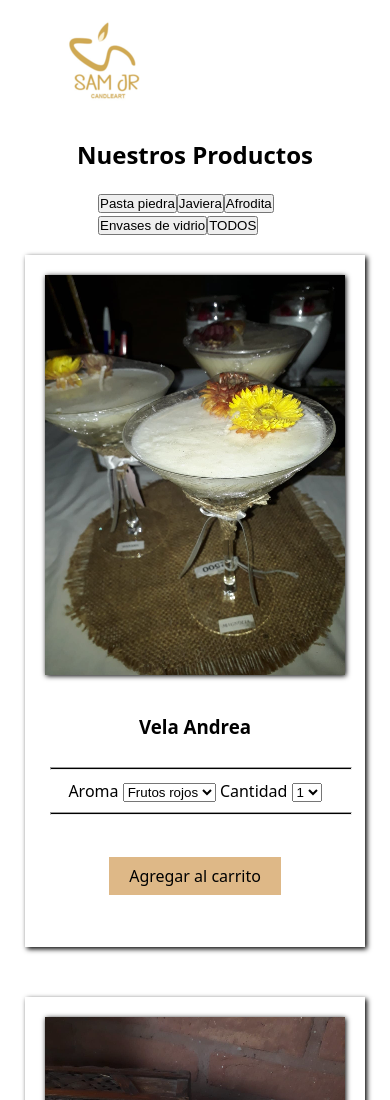
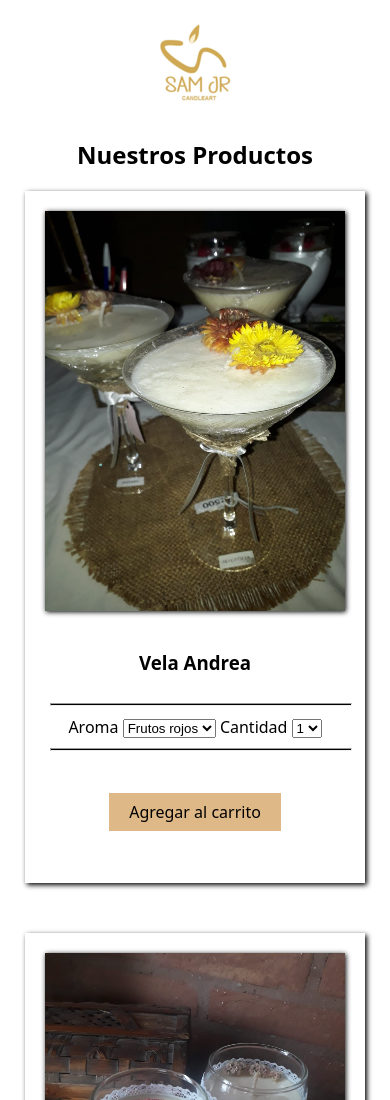
Before and after one commit to tomasmigueles/velas, a plain HTML site: page pages/productos.html in a window 390 px wide. Shown: the top 1100 px of the page. Drawn offline with Linux system fonts and the light colour scheme.

Commit message:
first commit

```diff
--- a/pages/productos.html
+++ b/pages/productos.html
@@ -45,11 +45,6 @@
     <main>
       <div class="titulo-productos">
         <h2>Nuestros Productos</h2>
-      </div>
-      <div class="filtro1">
-        <button>Pasta piedra</button><button>Javiera</button
-        ><button>Afrodita</button><button>Envases de vidrio</button
-        ><button>TODOS</button>
       </div>
 
       <section class="container-producto-vela">
--- a/style.css
+++ b/style.css
@@ -45,6 +45,10 @@
 @media screen and (max-width: 900px) {
   .nav_link {
     display: none;
+  }
+  .nav_list {
+    display: flex;
+    flex-direction: column;
   }
 }
 
@@ -246,15 +250,11 @@
   margin: 20px;
 }
 
-.filtro1 {
-  text-align: left;
-  margin-left: 90px;
-}
-
 .titulo-productos {
   text-align: center;
   align-items: center;
 }
+
 /* PAGINA contacto */
 
 .nombre-formulario {
```
